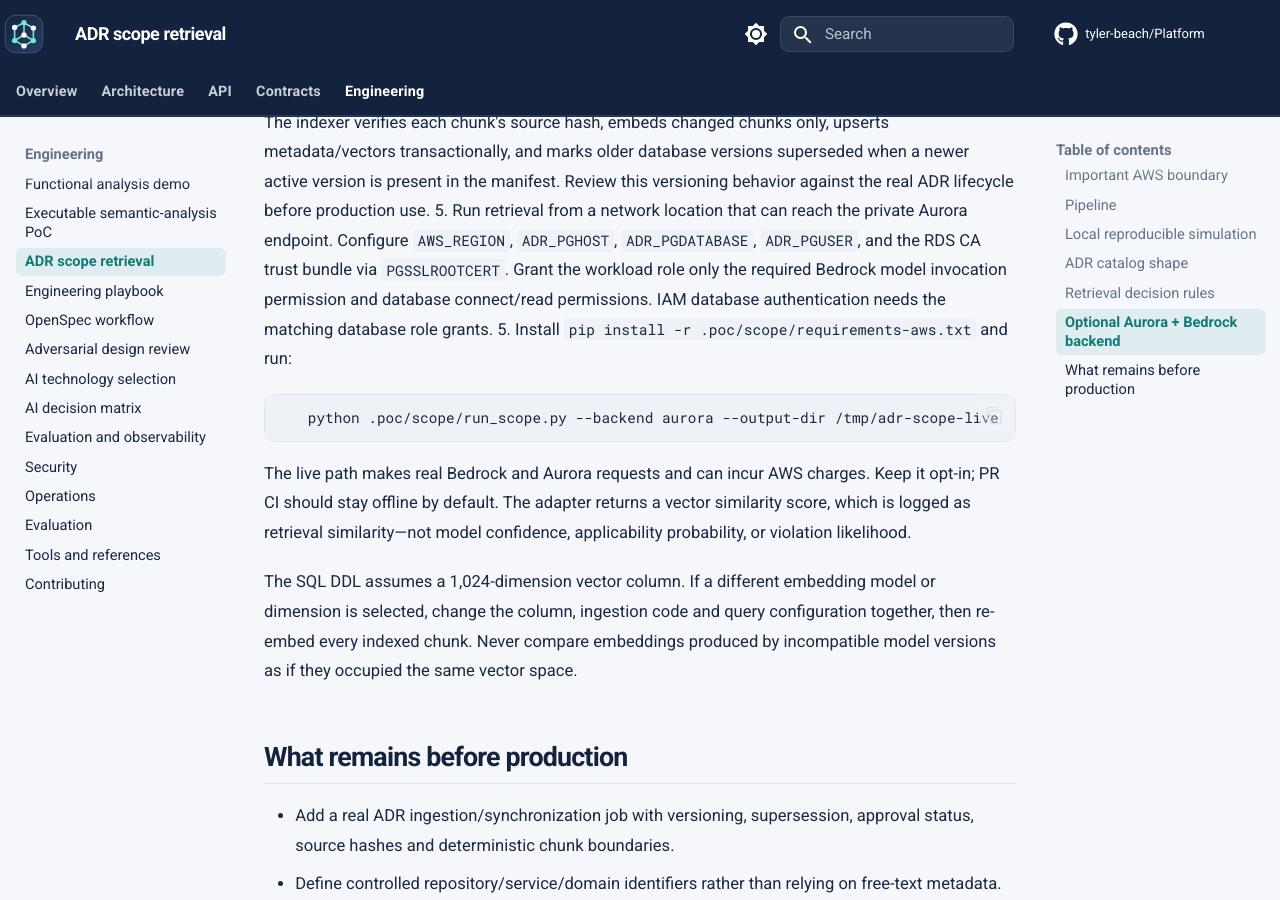
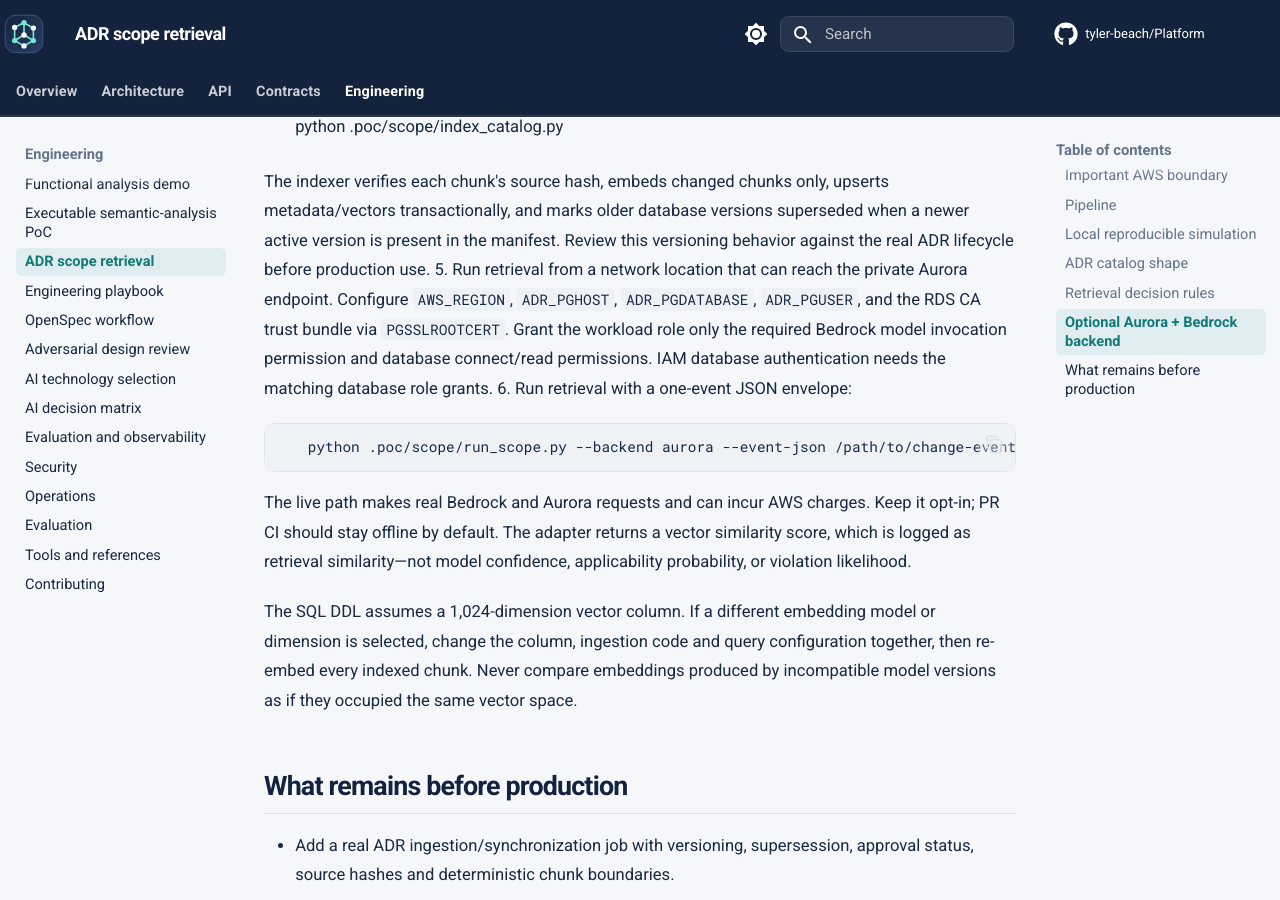
Before and after one commit to tyler-beach/Platform, an MkDocs documentation site: the page built from docs/ADR_SCOPE_RETRIEVAL.md, in a window 1280 px wide and 900 px high, scrolled down 5625 px. Built offline with MkDocs 1.6.1 and Material for MkDocs 9.7.7, drawn with Linux system fonts in a browser that asks for light colours; comment, search, counter and statistics services are not loaded; some of the changed text lies outside the part shown.

Commit message:
docs(scope): clarify stale ADR near-match policy and event-driven retrieval

```diff
--- a/docs/ADR_SCOPE_RETRIEVAL.md
+++ b/docs/ADR_SCOPE_RETRIEVAL.md
@@ -74,7 +74,7 @@
 
 1. **Hard applicability gate first:** approved/current lifecycle; date validity; repository, service, domain and language. A high vector score cannot override an exclusion.
 2. **Hybrid candidate generation:** query embedding from a compact summary of the change, technical-spec section, changed-file diff and resolved call-path evidence. Use pgvector top-K plus lexical/tag matches. Reciprocal-rank fusion or an explicit calibrated reranker is preferable to assuming cosine similarity and keyword scores share a scale.
-3. **Applicability triage:** return `in_scope`, `uncertain`, or `not_in_scope` with reasons, matched metadata and ranked chunks. Keep the uncertain bucket. Similarity thresholds in this PoC are provisional routing controls, not probabilities.
+3. **Applicability triage:** return `in_scope`, `uncertain`, or `not_in_scope` with reasons, matched metadata and ranked chunks. Keep the uncertain bucket. Similarity thresholds in this PoC are provisional routing controls, not probabilities. A retired/superseded ADR with strong similarity is excluded from governing context but retained as an audited near-match and forces `uncertain` when no current ADR passes the threshold.
 4. **Assessment per candidate ADR:** provide only the selected normative text and the minimum source/diff/call-graph evidence needed. Require typed links from requirement evidence IDs to observation evidence IDs, with `contradicts`, `consistent_with`, or `uncertain` plus an explanation.
 5. **Validate before flagging:** verify ADR version/status, source hashes, evidence artifact IDs and excerpt hashes, line ranges, call-edge reachability/resolution, typed evidence links, and required normative language. Preserve unresolved/dynamic edges as uncertainty.
 6. **No applicable ADR is not proof of compliance:** report that retrieval found no sufficiently supported ADR; retain the event and retrieval audit so corpus/scope metadata can be corrected.
@@ -98,9 +98,9 @@
 
    The indexer verifies each chunk's source hash, embeds changed chunks only, upserts metadata/vectors transactionally, and marks older database versions superseded when a newer active version is present in the manifest. Review this versioning behavior against the real ADR lifecycle before production use.
 5. Run retrieval from a network location that can reach the private Aurora endpoint. Configure `AWS_REGION`, `ADR_PGHOST`, `ADR_PGDATABASE`, `ADR_PGUSER`, and the RDS CA trust bundle via `PGSSLROOTCERT`. Grant the workload role only the required Bedrock model invocation permission and database connect/read permissions. IAM database authentication needs the matching database role grants.
-5. Install `pip install -r .poc/scope/requirements-aws.txt` and run:
+6. Run retrieval with a one-event JSON envelope:
 
-       python .poc/scope/run_scope.py --backend aurora --output-dir /tmp/adr-scope-live
+       python .poc/scope/run_scope.py --backend aurora --event-json /path/to/change-event.json --output-dir /tmp/adr-scope-live
 
 The live path makes real Bedrock and Aurora requests and can incur AWS charges. Keep it opt-in; PR CI should stay offline by default. The adapter returns a vector similarity score, which is logged as retrieval similarity—not model confidence, applicability probability, or violation likelihood.
 
```
Also changed, not shown: other parts of docs/ADR_SCOPE_RETRIEVAL.md (+1 -1 lines).
